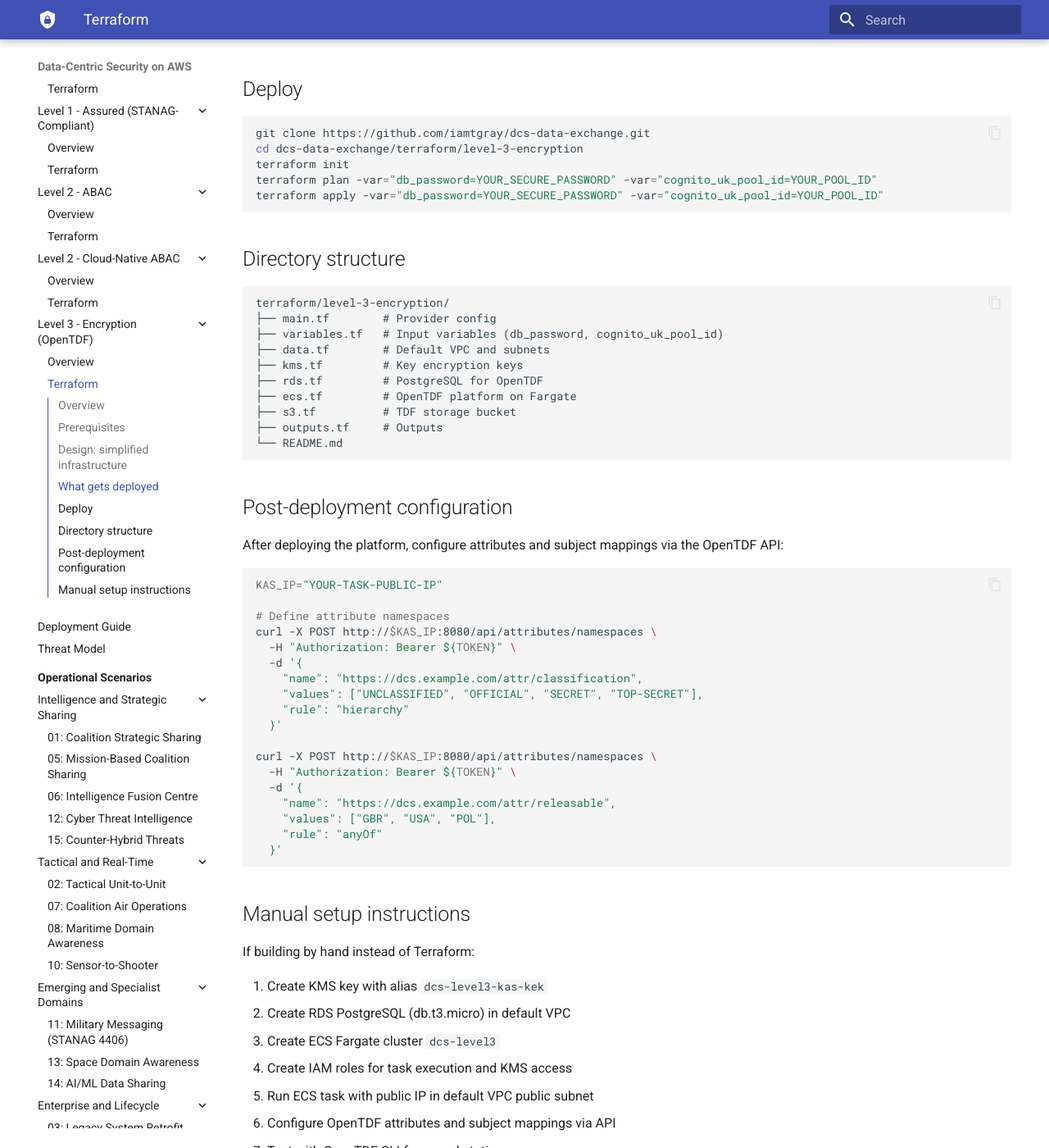
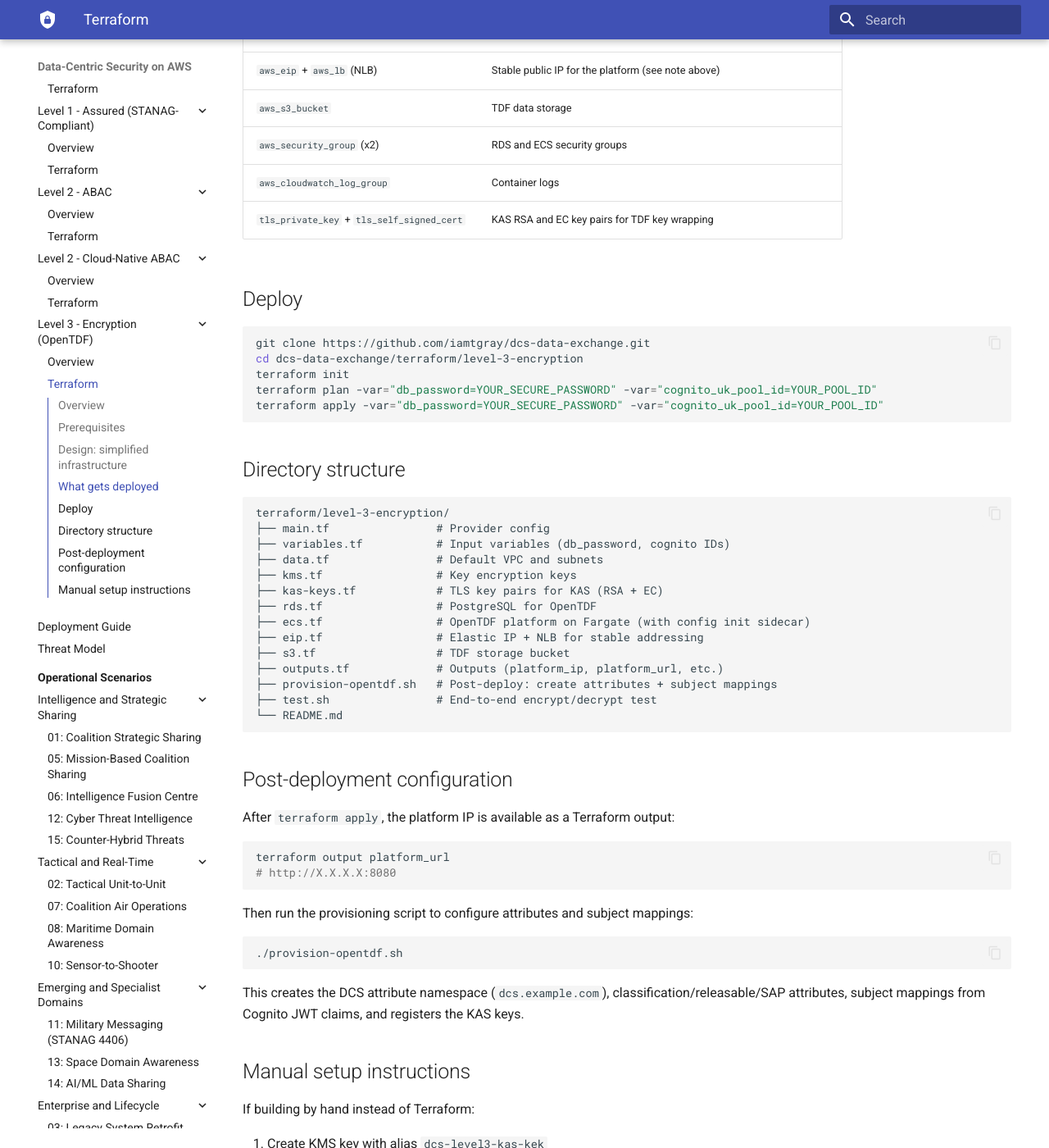
Before and after one commit to iamtgray/dcs-data-exchange, an MkDocs documentation site: the page built from docs/architectures/aws-dcs-level-3-encryption/terraform.md, in a window 1280 px wide and 1400 px high, scrolled down 1103 px. Shown: the whole window at 82% size. Built offline with MkDocs 1.6.1 and Material for MkDocs 9.7.7, drawn with Linux system fonts in a browser that asks for light colours; some of the changed text lies outside the part shown.

Commit message:
Add NLB with EIP for stable platform URL, fix encrypt flow
Fargate ENIs cant have EIPs associated directly (requester-managed).
Switched to an NLB with an EIP on a single subnet, which gives
the platform a stable IP known at Terraform time. This IP goes
into server.public_hostname so the platform recognizes itself
and the TDF manifest points clients to the right place.

Encrypt now works end-to-end: otdfctl gets the base key from
the platform via the NLB, wraps the DEK, and produces a TDF
with DCS attributes embedded. 21/22 tests pass.

Decrypt fails with "missing authn idP clientID" because the
platforms IPC interceptor looks for the client ID in the azp
JWT claim, which Cognito ID tokens dont have (Cognito puts the
client ID in aud instead). The client_id_claim config affects
the Casbin policy layer but not the authorization v2 IPC
interceptor. This is a Cognito compatibility gap in the
OpenTDF nightly build that would need either a platform fix
or a custom Cognito token transform (e.g. a pre-token-generation
Lambda that copies aud to azp).

````diff
--- a/docs/architectures/aws-dcs-level-3-encryption/terraform.md
+++ b/docs/architectures/aws-dcs-level-3-encryption/terraform.md
@@ -15,7 +15,10 @@
 
 ## Design: simplified infrastructure
 
-This Terraform uses the default VPC, a single Fargate task with a public IP, and a db.t3.micro RDS instance. No custom VPC, no ALB, no NAT gateway. The focus is on the DCS components (KMS, OpenTDF, Cognito), not networking.
+This Terraform uses the default VPC, a single Fargate task, and a db.t3.micro RDS instance. No custom VPC, no NAT gateway. The focus is on the DCS components (KMS, OpenTDF, Cognito), not networking.
+
+!!! note "Difference from the lab"
+    The lab has you run a Fargate task with a public IP and manually note the ephemeral address. The Terraform improves on this by adding a Network Load Balancer with an Elastic IP. This gives the platform a stable address that's known at plan time, survives task restarts, and can be baked into the OpenTDF `server.public_hostname` config automatically. The NLB also means the KAS URL embedded in TDF manifests at encryption time won't break if the underlying task cycles.
 
 ## What gets deployed
 
@@ -24,10 +27,12 @@
 | `aws_kms_key` | Key Encryption Key for TDF DEK wrapping |
 | `aws_db_instance` | PostgreSQL for OpenTDF platform state |
 | `aws_ecs_cluster` + `aws_ecs_service` | Fargate cluster running OpenTDF |
-| `aws_ecs_task_definition` | OpenTDF container with KMS and Cognito config |
+| `aws_ecs_task_definition` | OpenTDF container with config init sidecar, KAS keys, and Cognito config |
+| `aws_eip` + `aws_lb` (NLB) | Stable public IP for the platform (see note above) |
 | `aws_s3_bucket` | TDF data storage |
 | `aws_security_group` (x2) | RDS and ECS security groups |
 | `aws_cloudwatch_log_group` | Container logs |
+| `tls_private_key` + `tls_self_signed_cert` | KAS RSA and EC key pairs for TDF key wrapping |
 
 ## Deploy
 
@@ -43,41 +48,37 @@
 
 ```
 terraform/level-3-encryption/
-├── main.tf        # Provider config
-├── variables.tf   # Input variables (db_password, cognito_uk_pool_id)
-├── data.tf        # Default VPC and subnets
-├── kms.tf         # Key encryption keys
-├── rds.tf         # PostgreSQL for OpenTDF
-├── ecs.tf         # OpenTDF platform on Fargate
-├── s3.tf          # TDF storage bucket
-├── outputs.tf     # Outputs
+├── main.tf                # Provider config
+├── variables.tf           # Input variables (db_password, cognito IDs)
+├── data.tf                # Default VPC and subnets
+├── kms.tf                 # Key encryption keys
+├── kas-keys.tf            # TLS key pairs for KAS (RSA + EC)
+├── rds.tf                 # PostgreSQL for OpenTDF
+├── ecs.tf                 # OpenTDF platform on Fargate (with config init sidecar)
+├── eip.tf                 # Elastic IP + NLB for stable addressing
+├── s3.tf                  # TDF storage bucket
+├── outputs.tf             # Outputs (platform_ip, platform_url, etc.)
+├── provision-opentdf.sh   # Post-deploy: create attributes + subject mappings
+├── test.sh                # End-to-end encrypt/decrypt test
 └── README.md
 ```
 
 ## Post-deployment configuration
 
-After deploying the platform, configure attributes and subject mappings via the OpenTDF API:
+After `terraform apply`, the platform IP is available as a Terraform output:
 
 ```bash
-KAS_IP="YOUR-TASK-PUBLIC-IP"
+terraform output platform_url
+# http://X.X.X.X:8080
+```
 
-# Define attribute namespaces
-curl -X POST http://$KAS_IP:8080/api/attributes/namespaces \
-  -H "Authorization: Bearer ${TOKEN}" \
-  -d '{
-    "name": "https://dcs.example.com/attr/classification",
-    "values": ["UNCLASSIFIED", "OFFICIAL", "SECRET", "TOP-SECRET"],
-    "rule": "hierarchy"
-  }'
+Then run the provisioning script to configure attributes and subject mappings:
 
-curl -X POST http://$KAS_IP:8080/api/attributes/namespaces \
-  -H "Authorization: Bearer ${TOKEN}" \
-  -d '{
-    "name": "https://dcs.example.com/attr/releasable",
-    "values": ["GBR", "USA", "POL"],
-    "rule": "anyOf"
-  }'
+```bash
+./provision-opentdf.sh
 ```
+
+This creates the DCS attribute namespace (`dcs.example.com`), classification/releasable/SAP attributes, subject mappings from Cognito JWT claims, and registers the KAS keys.
 
 ## Manual setup instructions
 
````
Also changed, not shown: terraform/level-3-encryption/README.md (+18 -0 lines), 6 other files.
